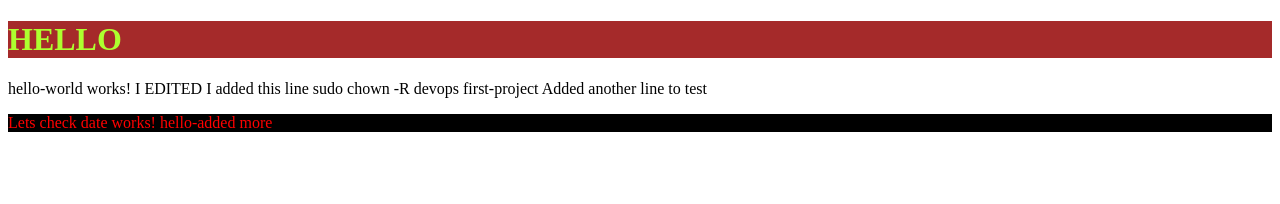
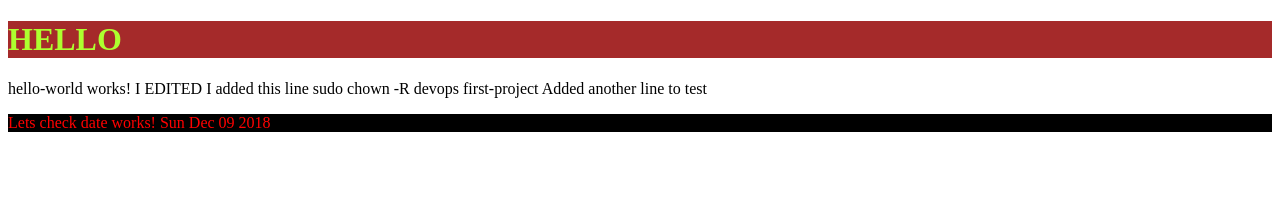
Before and after one commit to vidhurraj147/first-project, an Angular app: page / in a window 1280 px wide. Shown: the top 204 px of the page. Built offline with nearby package versions, Linux system fonts and the light colour scheme.

Commit message:
Added a new Date().toDateString()

```diff
--- a/src/app/date/date.component.ts
+++ b/src/app/date/date.component.ts
@@ -7,7 +7,7 @@ import { Component, OnInit } from '@angular/core';
 })
 export class DateComponent implements OnInit {
 
-  message: string = 'hello-added more';
+  message: string = new Date().toDateString();
 
   constructor() { }
 
```
